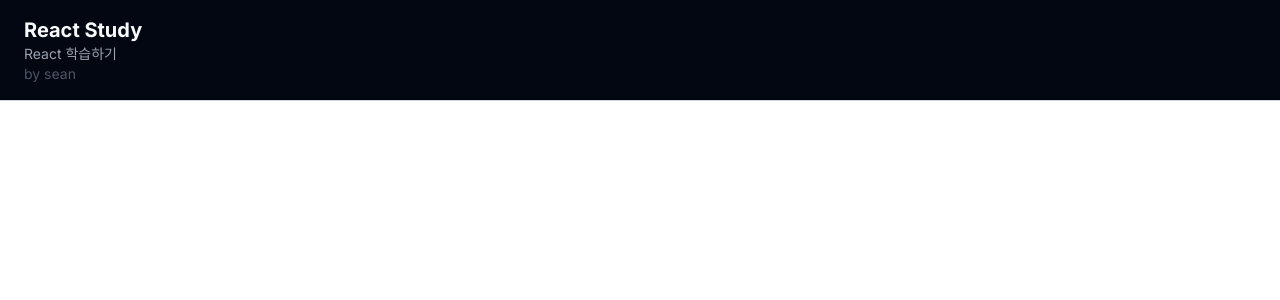
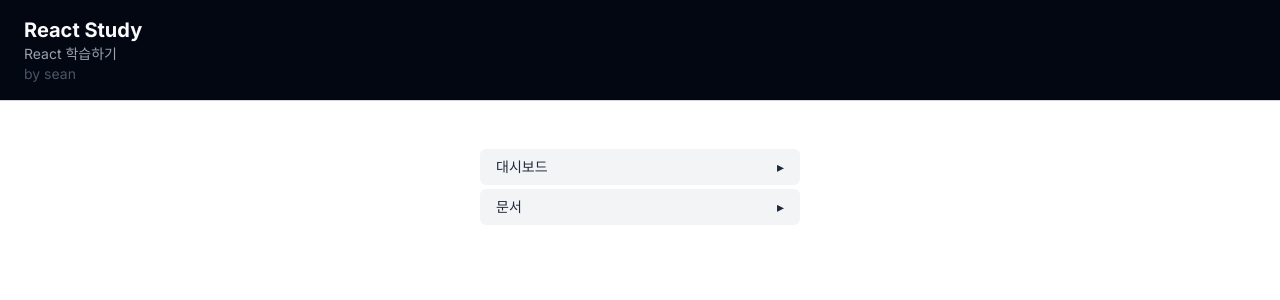
Before and after one commit to devmango1128/react-study, a Next.js app: page /features/accordion in a window 1280 px wide. Shown: the top 300 px of the page. Built offline with nearby package versions, Linux system fonts and the light colour scheme.

Commit message:
아코디언

```diff
--- /dev/null
+++ b/public/data/accordion-menu-data.json
@@ -0,0 +1,28 @@
+[
+  {
+    "title": "대시보드",
+    "children": [
+      {
+        "title": "통계",
+        "children": [
+          { "title": "접속자 통계" },
+          { "title": "메뉴 접근 통계" }
+        ]
+      },
+      {
+        "title": "설정",
+        "children": [
+          { "title": "권한 관리" },
+          { "title": "알림 설정" }
+        ]
+      }
+    ]
+  },
+  {
+    "title": "문서",
+    "children": [
+      { "title": "API 인터페이스 정의서" },
+      { "title": "디자인 프로토타입 목록" }
+    ]
+  }
+]
--- a/public/data/ui-tabs-data.json
+++ b/public/data/ui-tabs-data.json
@@ -1,6 +1,6 @@
 [
   { "name": "Card", "path": "features/card", "description": "카드 UI 구성" },
-  { "name": "Accordion", "path": "features/accordion ", "description": "메뉴 아코디언" },
+  { "name": "Accordion", "path": "[locale]/features/accordion ", "description": "메뉴 아코디언" },
   { "name": "Tab", "path": "features/tab", "description": "Tab" },
   { "name": "Rolling", "path": "features/rolling", "description": "롤링 기능" },
   { "name": "Form", "path": "features/form", "description": "form 제어" },
--- /dev/null
+++ b/src/api/accordion/getAccordionMenu.ts
@@ -0,0 +1,6 @@
+import { get } from '@/lib/api-client'
+import { AccordionMenuItem } from '@/types/ui-tabs/accordion-menu-item'
+
+export const fetchAccordionMenuData = async (): Promise<AccordionMenuItem[]> => {
+    return await get<AccordionMenuItem[]>('/data/accordion-menu-data.json')
+}
--- a/src/api/card/card-list.ts
+++ b/src/api/card/getCardList.ts
@@ -1,5 +1,5 @@
 import { get } from '@/lib/api-client'
-import { CardData } from '@/app/features/card/types'
+import { CardData } from '@/app/features/(ui-tabs)/card/types'
 
 export const fetchCardData = async (): Promise<CardData[]> => {
     return await get<CardData[]>('/data/card-data.json')
--- a/src/app/features/(ui-tabs)/accordion/page.tsx
+++ b/src/app/features/(ui-tabs)/accordion/page.tsx
@@ -1,9 +1,50 @@
 'use client'
 
+import { useAccordionMenuData } from '@/hooks/accordion/useAccordionMenuData'
+import { useAccordionMenuStore } from '@/stores/accordionMenuStore'
+import { AccordionMenuItem } from '@/types/ui-tabs/accordion-menu-item'
+
 export default function AccordionPage() {
+    const { data } = useAccordionMenuData()
+    const { openMap, toggle } = useAccordionMenuStore()
+
+    const renderItems = (items: AccordionMenuItem[], parentKey = '') => (
+        <ul className="space-y-1">
+            {items?.map((item, index) => {
+                const key = `${parentKey}${index}`
+                const isOpen = openMap[key]
+
+                return (
+                    <li key={key}>
+                        {item.children ? (
+                            <div>
+                                <button
+                                    onClick={() => toggle(key)}
+                                    className="w-full flex justify-between items-center px-4 py-2 bg-gray-100 hover:bg-gray-200 rounded-md text-left font-medium text-gray-800"
+                                >
+                                    {item.title}
+                                    <span>{isOpen ? '▾' : '▸'}</span>
+                                </button>
+                                {isOpen && (
+                                    <div className="ml-4 mt-1 border-l border-gray-300 pl-2">
+                                        {renderItems(item.children, `${key}-`)}
+                                    </div>
+                                )}
+                            </div>
+                        ) : (
+                            <div className="px-6 py-1 text-gray-700 hover:text-black cursor-pointer">
+                                {item.title}
+                            </div>
+                        )}
+                    </li>
+                )
+            })}
+        </ul>
+    )
+
     return (
-        <div className="max-w-6xl mx-auto py-10 px-4">
-
-        </div>
+        <nav className="w-full max-w-xs mx-auto mt-6 text-sm">
+            {data ? renderItems(data) : <div className="text-gray-400">No Data</div>}
+        </nav>
     )
 }
--- /dev/null
+++ b/src/hooks/accordion/useAccordionMenuData.ts
@@ -0,0 +1,11 @@
+import { fetchAccordionMenuData } from '@/api/accordion/getAccordionMenu'
+import { AccordionMenuItem } from '@/types/ui-tabs/accordion-menu-item'
+import { useQuery } from '@tanstack/react-query'
+
+export const useAccordionMenuData = () => {
+    return useQuery<AccordionMenuItem[]> ({
+        queryKey: ['accordionMenuData'],
+        queryFn: fetchAccordionMenuData,
+        staleTime: 1000 * 60 * 10
+    })
+}
--- a/src/hooks/card/useCardData.ts
+++ b/src/hooks/card/useCardData.ts
@@ -1,4 +1,4 @@
-import { fetchCardData } from '@/api/card/card-list'
+import { fetchCardData } from '@/api/card/getCardList'
 import { useQuery } from '@tanstack/react-query'
 import { CardData } from '@/app/features/(ui-tabs)/card/types'
 
--- /dev/null
+++ b/src/stores/accordionMenuStore.ts
@@ -0,0 +1,14 @@
+import { AccordionMenuState } from '@/types/ui-tabs/accordion-menu-item'
+import { create } from 'zustand'
+
+export const useAccordionMenuStore = create<AccordionMenuState>((set) => ({
+    openMap: {},
+    toggle: (key) =>
+        set((state) => ({
+            openMap: {
+                ...state.openMap,
+                [key]: !state.openMap[key],
+            }
+        })),
+    reset: () => set({ openMap: {} }),
+}))
--- /dev/null
+++ b/src/types/ui-tabs/accordion-menu-item.ts
@@ -0,0 +1,10 @@
+export interface AccordionMenuItem {
+    title: string
+    children?: AccordionMenuItem[]
+}
+
+export interface AccordionMenuState {
+    openMap: Record<string, boolean>
+    toggle: (key: string) => void
+    reset: () => void
+}
```
